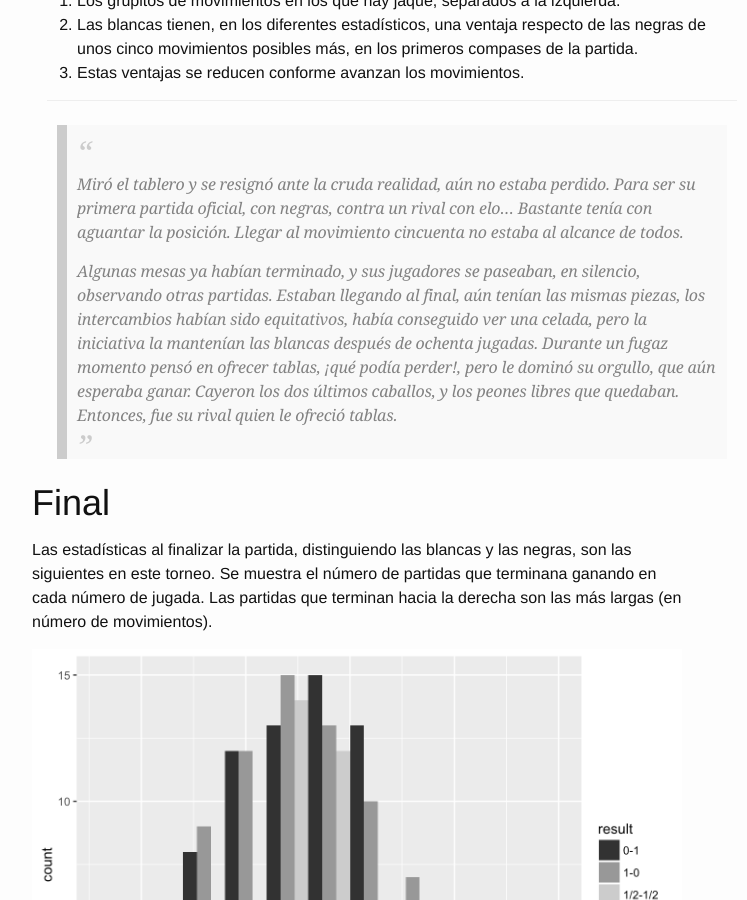
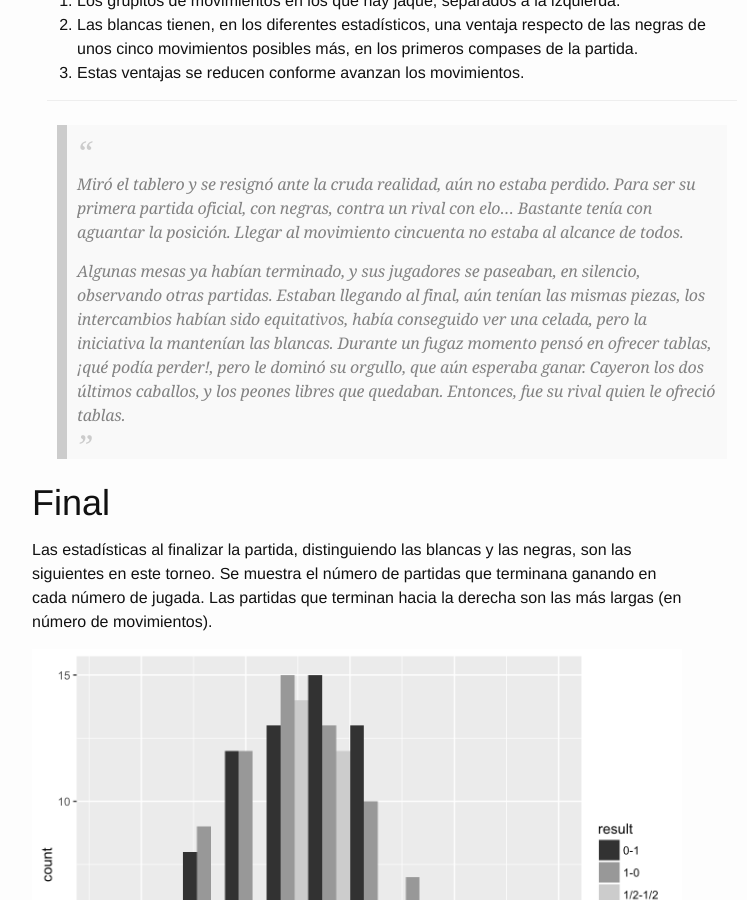
Before and after one commit to jmgaguilera/jmgaguilera.github.io, a Jekyll site: the page built from _posts/2015-12-13-torneo-de-ajedrez.html, in a window 1280 px wide and 900 px high, scrolled down 8342 px. Shown: the whole window, without its empty margins (283-1030 px from the left). Built offline with Jekyll 4.4.1, drawn with Linux system fonts in a browser that asks for light colours; comment, search, counter and statistics services are not loaded.

Commit message:
quito para mejorar el texto

```diff
--- a/_posts/2015-12-13-torneo-de-ajedrez.html
+++ b/_posts/2015-12-13-torneo-de-ajedrez.html
@@ -1031,7 +1031,7 @@ $('#tabs').tab();
 <blockquote>
 <p>
 <p>Miró el tablero y se resignó ante la cruda realidad, aún no estaba perdido. Para ser su primera partida oficial, con negras, contra un rival con elo… Bastante tenía con aguantar la posición. Llegar al movimiento cincuenta no estaba al alcance de todos.</p>
-Algunas mesas ya habían terminado, y sus jugadores se paseaban, en silencio, observando otras partidas. Estaban llegando al final, aún tenían las mismas piezas, los intercambios habían sido equitativos, había conseguido ver una celada, pero la iniciativa la mantenían las blancas después de ochenta jugadas. Durante un fugaz momento pensó en ofrecer tablas, ¡qué podía perder!, pero le dominó su orgullo, que aún esperaba ganar. Cayeron los dos últimos caballos, y los peones libres que quedaban. Entonces, fue su rival quien le ofreció tablas.
+Algunas mesas ya habían terminado, y sus jugadores se paseaban, en silencio, observando otras partidas. Estaban llegando al final, aún tenían las mismas piezas, los intercambios habían sido equitativos, había conseguido ver una celada, pero la iniciativa la mantenían las blancas. Durante un fugaz momento pensó en ofrecer tablas, ¡qué podía perder!, pero le dominó su orgullo, que aún esperaba ganar. Cayeron los dos últimos caballos, y los peones libres que quedaban. Entonces, fue su rival quien le ofreció tablas.
 </p>
 </blockquote>
 </div>
```
